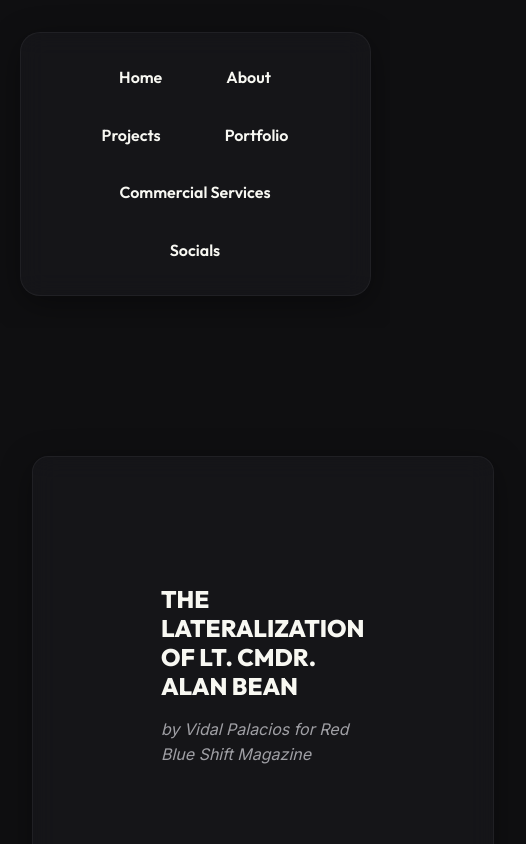
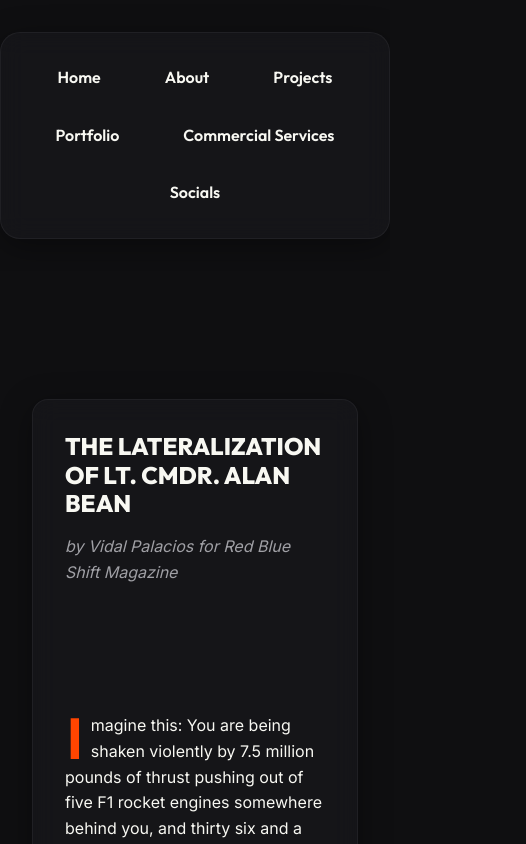
Before and after one commit to marblecube/gitHubPage, a plain HTML site: page writing/alan-bean-interview.html in a window 390 px wide. Shown: the top 844 px of the page, 526 px wide, since content can reach past the window. Drawn offline with Linux system fonts and the light colour scheme.

Commit message:
Fix mobile padding and horizontal scroll overflow on writing subpages

```diff
--- a/writing/alan-bean-interview.html
+++ b/writing/alan-bean-interview.html
@@ -13,7 +13,7 @@
 
   <!-- Header -->
   <header class="header" style="height: auto; min-height: 10vh; z-index: 100; position: relative; background: transparent; padding-top: var(--space-md); padding-bottom: var(--space-md);">
-    <div class="landing-content" style="padding: var(--space-md); width: 90vw; max-width: 800px;">
+    <div class="landing-content" style="padding: var(--space-md); width: 100%; max-width: 800px;">
       <nav class="animate-fade-in">
         <ul class="nav-list">
           <li><a href="../index.html">Home</a></li>
@@ -29,7 +29,7 @@
 
   <!-- Main Content -->
   <main class="main container" style="flex: 1;">
-    <section class="glass-card hover-glow animate-fade-in" style="padding: var(--space-xl); margin-top: var(--space-xl); margin-bottom: var(--space-xl);">
+    <section class="glass-card hover-glow animate-fade-in" style="margin-top: var(--space-xl); margin-bottom: var(--space-xl);">
 
 <h2>THE LATERALIZATION OF LT. CMDR. ALAN BEAN</h2>
 <p style="margin-bottom: var(--space-xl); font-style: italic; color: var(--text-secondary);">by Vidal Palacios for <span class="italic-and-bold">Red Blue Shift Magazine</span></p>
```
Also changed, not shown: 404.html (+1 -1 lines), writing/in-the-morning-there-will-be-seagulls.html (+2 -2 lines), writing/what-is-love.html (+2 -2 lines).
